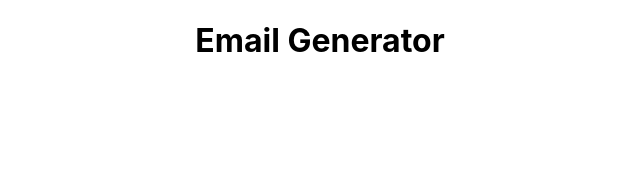
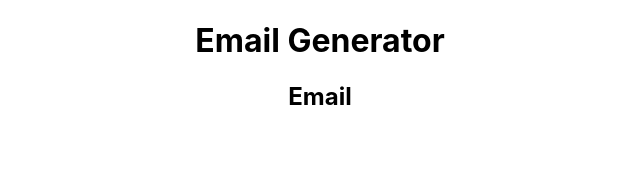
Before and after one commit to lucioxx89/Email_Generator, a React (Create React App) app: page / in a window 1280 px wide. Shown: the top 172 px of the page, without its empty margins (320-960 px from the left). Built offline with nearby package versions, Linux system fonts and the light colour scheme.

Commit message:
add Personal email component

```diff
--- a/src/App.js
+++ b/src/App.js
@@ -1,10 +1,11 @@
-import logo from "./logo.svg";
+import PersonalEmail from "./components/PersonalEmail";
 import "./App.css";
 
 function App() {
   return (
     <div className="App">
       <h1>Email Generator</h1>
+      <PersonalEmail></PersonalEmail>
     </div>
   );
 }
--- /dev/null
+++ b/src/components/PersonalEmail.js
@@ -0,0 +1,9 @@
+function PersonalEmail() {
+  return (
+    <div>
+      <h2>Email</h2>
+    </div>
+  );
+}
+
+export default PersonalEmail;
```
